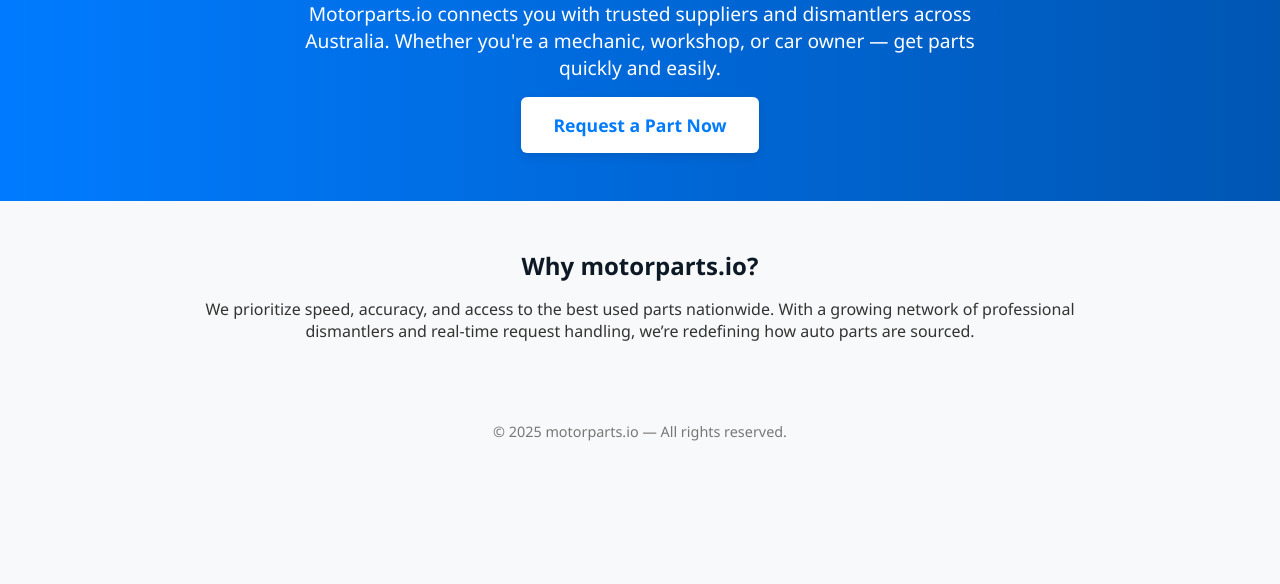
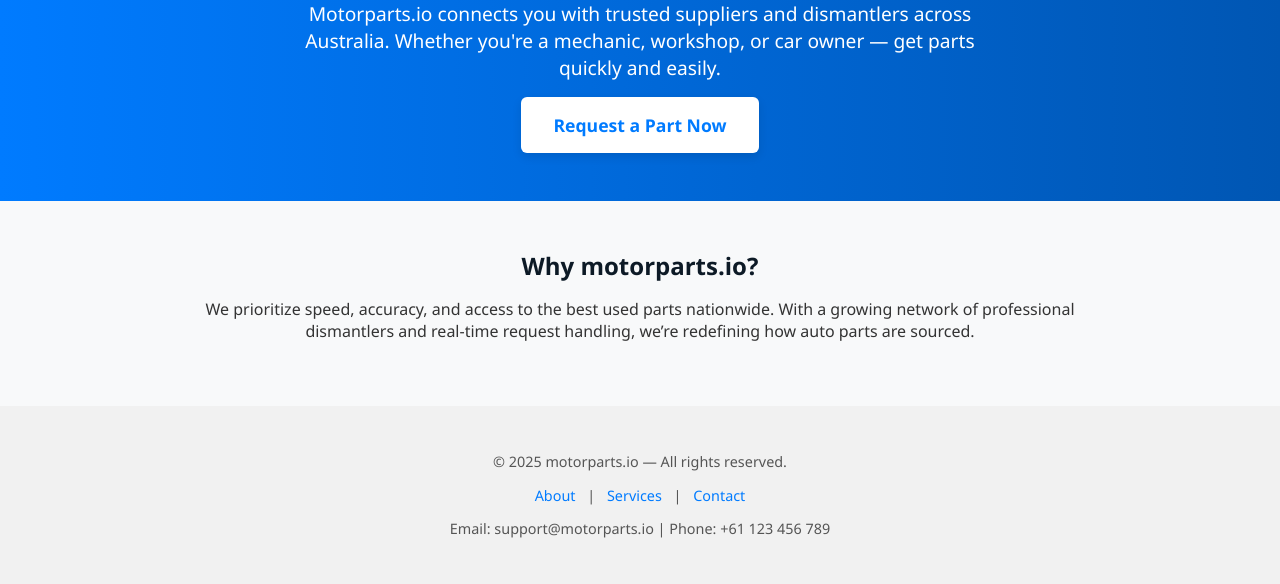
Before and after one commit to motorparts-app/motorparts-app, a website: page public/index.html in a window 1280 px wide. Shown: the part 244-828 px from the top of the page. Before the commit the page ends 800 px from the top, so only its background shows below. Drawn offline with Linux system fonts and the light colour scheme.

Commit message:
Updated landing page with footer and removed admin nav

```diff
--- a/public/index.html
+++ b/public/index.html
@@ -76,11 +76,20 @@
       margin-bottom: 1rem;
     }
     footer {
+      background-color: #f1f1f1;
       text-align: center;
-      padding: 1rem;
+      padding: 2rem 1rem;
       font-size: 0.9rem;
-      color: #777;
+      color: #555;
       margin-top: 4rem;
+    }
+    footer a {
+      color: #007bff;
+      text-decoration: none;
+      margin: 0 0.5rem;
+    }
+    footer a:hover {
+      text-decoration: underline;
     }
   </style>
 </head>
@@ -92,7 +101,6 @@
       <a href="/about.html">About</a>
       <a href="/services.html">Services</a>
       <a href="/contact.html">Contact</a>
-      <a href="/admin.html">Admin</a>
       <a href="/login.html">Login</a>
       <a href="/signup.html">Sign Up</a>
     </div>
@@ -110,7 +118,13 @@
   </section>
 
   <footer>
-    &copy; 2025 motorparts.io — All rights reserved.
+    <p>&copy; 2025 motorparts.io — All rights reserved.</p>
+    <p>
+      <a href="/about.html">About</a> |
+      <a href="/services.html">Services</a> |
+      <a href="/contact.html">Contact</a>
+    </p>
+    <p>Email: support@motorparts.io | Phone: +61 123 456 789</p>
   </footer>
 </body>
 </html>
```
